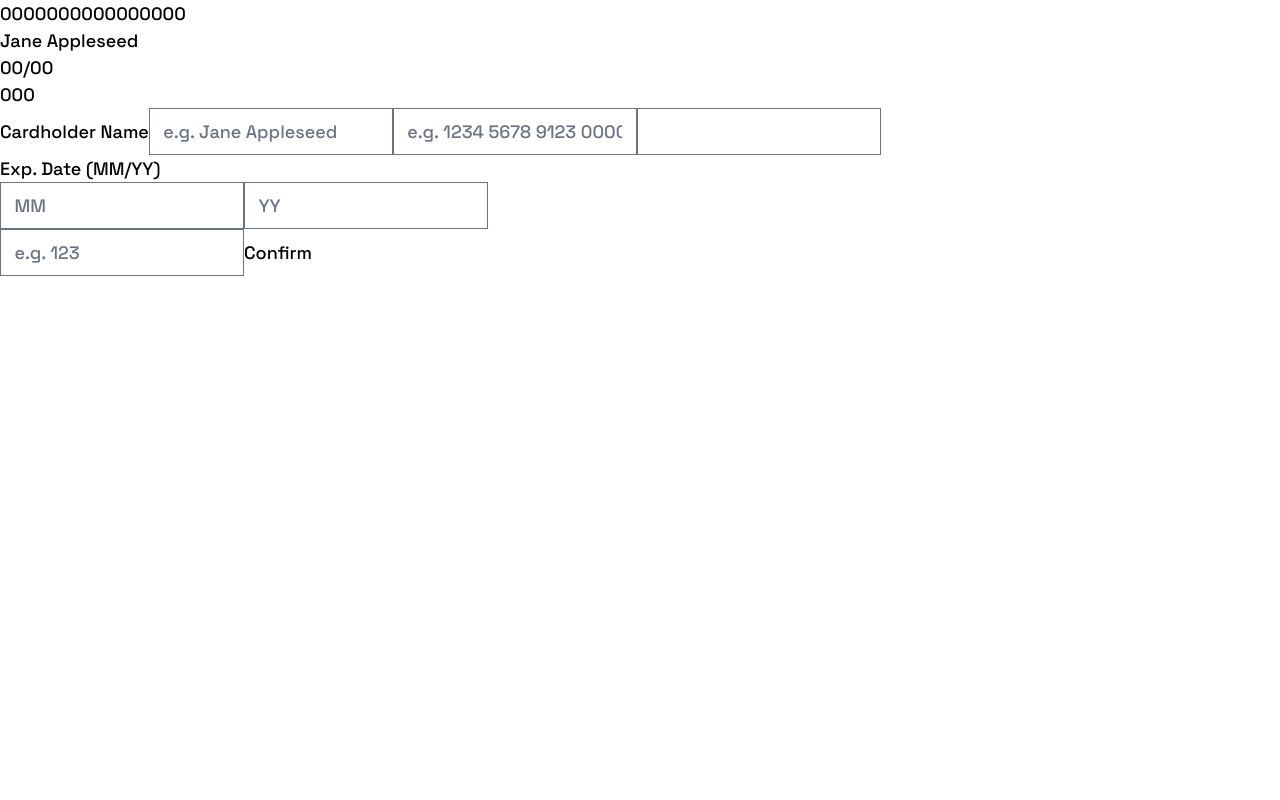
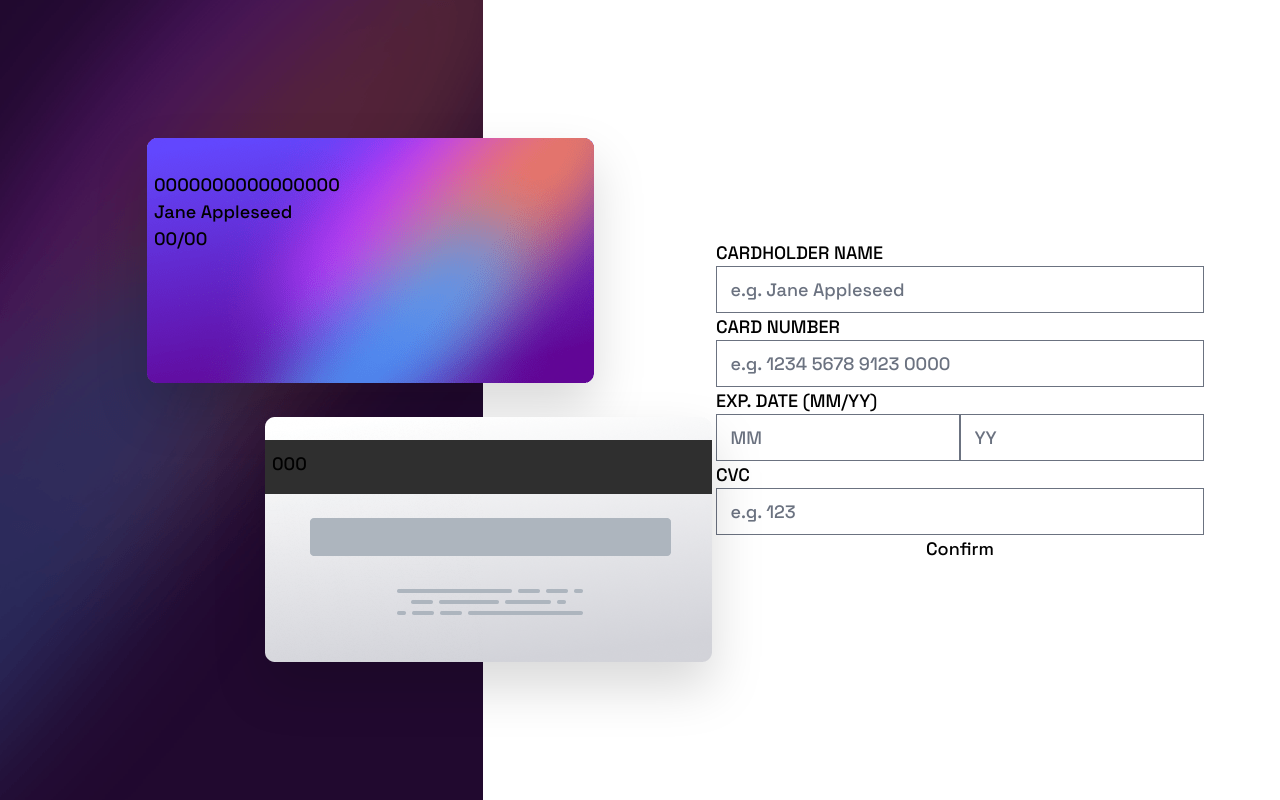
Before and after one commit to orphandeity/interactive-card-details-form, a React (Vite) app: page / in a window 1280 px wide. Built offline with nearby package versions, Linux system fonts and the light colour scheme.

Commit message:
desktop layout

```diff
--- a/src/App.tsx
+++ b/src/App.tsx
@@ -30,11 +30,11 @@ function App() {
   }
 
   return (
-    <main>
+    <main className='grid h-screen grid-cols-2 bg-main-desktop bg-no-repeat'>
       {/* example card */}
-      <section>
+      <div className='my-auto'>
         {/* front of card */}
-        <div>
+        <div className='h-56 max-w-md translate-x-[118px] bg-card-front bg-auto bg-center bg-no-repeat p-8 drop-shadow-2xl'>
           <div>
             <span>0000</span>
             <span>0000</span>
@@ -47,44 +47,45 @@ function App() {
           </div>
         </div>
         {/* back of card */}
-        <div>
+        <div className='mt-6 h-56 max-w-md translate-x-[236px] bg-card-back bg-auto bg-center bg-no-repeat p-8 drop-shadow-2xl'>
           <div>000</div>
         </div>
-      </section>
+      </div>
 
       {/* form */}
+      <section className='grid place-content-center'>
         <Formik
           initialValues={initialValues}
           onSubmit={(values, actions) => {
             console.log({ values, actions })
           }}
         >
-        <Form id='card-details'>
-          <label htmlFor='name'>
+          <Form id='card-details' className='flex max-w-md flex-col'>
+            <label htmlFor='name' className='flex flex-col uppercase'>
               Cardholder Name
               <Field id='name' name='name' placeholder='e.g. Jane Appleseed' />
             </label>
-          <label htmlFor='card'>
+            <label htmlFor='card' className='flex flex-col uppercase'>
+              Card Number
               <Field
                 id='card'
                 name='card'
                 placeholder='e.g. 1234 5678 9123 0000'
               />
             </label>
-          <label htmlFor='expire'>
-            <Field id='expire' name='expire' />
-          </label>
             <fieldset form='card-details'>
-            <legend>Exp. Date (MM/YY)</legend>
+              <legend className='uppercase'>Exp. Date (MM/YY)</legend>
               <Field id='month' name='month' placeholder='MM' />
               <Field id='year' name='year' placeholder='YY' />
             </fieldset>
-          <label htmlFor='cvc'>
+            <label htmlFor='cvc' className='flex flex-col uppercase'>
+              CVC
               <Field id='cvc' name='cvc' placeholder='e.g. 123' />
             </label>
             <button type='submit'>Confirm</button>
           </Form>
         </Formik>
+      </section>
     </main>
   )
 }
--- a/tailwind.config.cjs
+++ b/tailwind.config.cjs
@@ -4,10 +4,10 @@ module.exports = {
   theme: {
     extend: {
       backgroundImage: {
-        'bg-main-dektop': "url('/assets/bg-main-desktop.png')",
-        'bg-main-mobile': "url('/assets/bg-main-mobile.png')",
-        'bg-card-front': "url('/assets/bg-card-front.png')",
-        'bg-card-back': "url('/assets/bg-card-back.png')",
+        'main-desktop': "url('./assets/bg-main-desktop.png')",
+        'main-mobile': "url('./assets/bg-main-mobile.png')",
+        'card-front': "url('./assets/bg-card-front.png')",
+        'card-back': "url('./assets/bg-card-back.png')",
       },
       colors: {
         '_gradient-1': '#6448fe',
```
Lines whose indentation alone changed are shown as unchanged.
